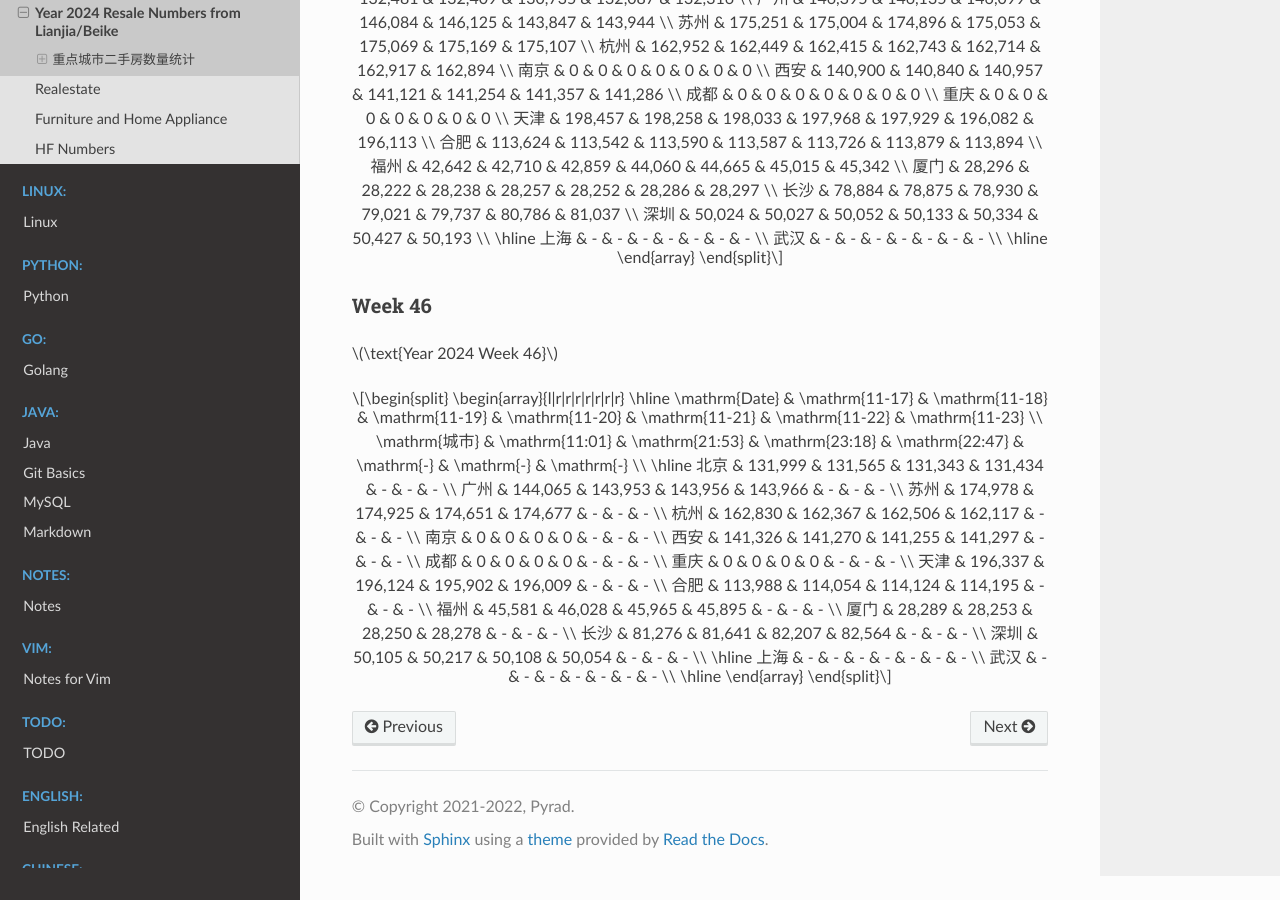
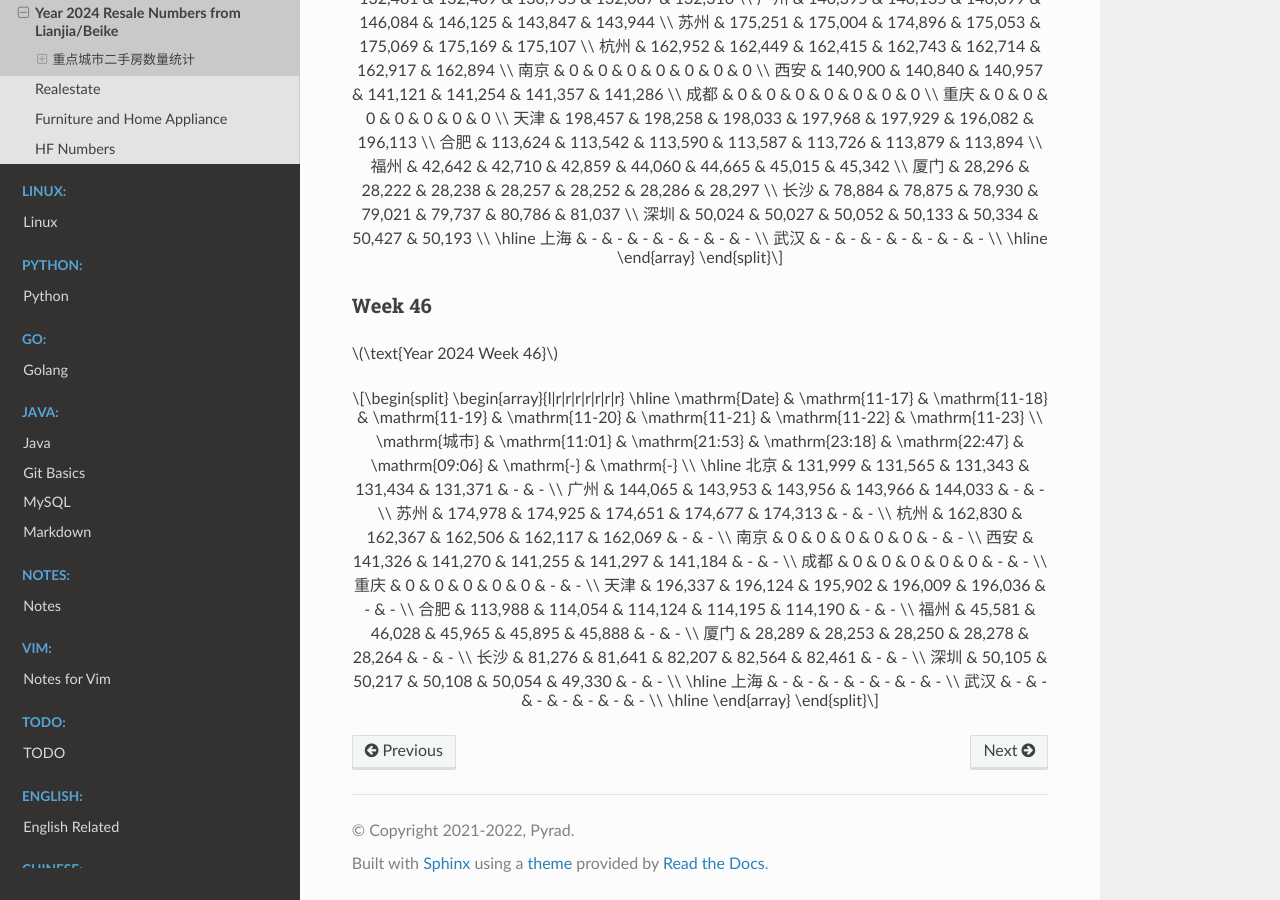
Before and after one commit to Pyrad/pyradnotes, a Sphinx documentation site: the page built from source/RealEstate/resalenumbers2024.md, in a window 1280 px wide and 900 px high, scrolled down 22186 px. Built offline with Sphinx 7.4.7 and the Read the Docs theme 3.1.0, drawn with Linux system fonts in a browser that asks for light colours; pages that are not in the unit, such as notebooks, are missing from menus; a script that is not in the unit is left out.

Commit message:
Realestate Update resale numbers 2024-11-21 09:06

```diff
--- a/source/RealEstate/resalenumbers2024.md
+++ b/source/RealEstate/resalenumbers2024.md
@@ -1483,25 +1483,25 @@
 \begin{array}{l|r|r|r|r|r|r|r}
 \hline
 \mathrm{Date} & \mathrm{11-17} & \mathrm{11-18} & \mathrm{11-19} & \mathrm{11-20} & \mathrm{11-21} & \mathrm{11-22} & \mathrm{11-23} \\
-\mathrm{城市} & \mathrm{11:01} & \mathrm{21:53} & \mathrm{23:18} & \mathrm{22:47} & \mathrm{-} & \mathrm{-} & \mathrm{-} \\
-\hline
-北京 & 131,999 & 131,565 & 131,343 & 131,434 & - & - & - \\
-广州 & 144,065 & 143,953 & 143,956 & 143,966 & - & - & - \\
-苏州 & 174,978 & 174,925 & 174,651 & 174,677 & - & - & - \\
-杭州 & 162,830 & 162,367 & 162,506 & 162,117 & - & - & - \\
-南京 & 0 & 0 & 0 & 0 & - & - & - \\
-西安 & 141,326 & 141,270 & 141,255 & 141,297 & - & - & - \\
-成都 & 0 & 0 & 0 & 0 & - & - & - \\
-重庆 & 0 & 0 & 0 & 0 & - & - & - \\
-天津 & 196,337 & 196,124 & 195,902 & 196,009 & - & - & - \\
-合肥 & 113,988 & 114,054 & 114,124 & 114,195 & - & - & - \\
-福州 & 45,581 & 46,028 & 45,965 & 45,895 & - & - & - \\
-厦门 & 28,289 & 28,253 & 28,250 & 28,278 & - & - & - \\
-长沙 & 81,276 & 81,641 & 82,207 & 82,564 & - & - & - \\
-深圳 & 50,105 & 50,217 & 50,108 & 50,054 & - & - & - \\
-\hline
-上海 & - & - & - & - & - & - & - \\
-武汉 & - & - & - & - & - & - & - \\
-\hline
-\end{array}
-$$
+\mathrm{城市} & \mathrm{11:01} & \mathrm{21:53} & \mathrm{23:18} & \mathrm{22:47} & \mathrm{09:06} & \mathrm{-} & \mathrm{-} \\
+\hline
+北京 & 131,999 & 131,565 & 131,343 & 131,434 & 131,371 & - & - \\
+广州 & 144,065 & 143,953 & 143,956 & 143,966 & 144,033 & - & - \\
+苏州 & 174,978 & 174,925 & 174,651 & 174,677 & 174,313 & - & - \\
+杭州 & 162,830 & 162,367 & 162,506 & 162,117 & 162,069 & - & - \\
+南京 & 0 & 0 & 0 & 0 & 0 & - & - \\
+西安 & 141,326 & 141,270 & 141,255 & 141,297 & 141,184 & - & - \\
+成都 & 0 & 0 & 0 & 0 & 0 & - & - \\
+重庆 & 0 & 0 & 0 & 0 & 0 & - & - \\
+天津 & 196,337 & 196,124 & 195,902 & 196,009 & 196,036 & - & - \\
+合肥 & 113,988 & 114,054 & 114,124 & 114,195 & 114,190 & - & - \\
+福州 & 45,581 & 46,028 & 45,965 & 45,895 & 45,888 & - & - \\
+厦门 & 28,289 & 28,253 & 28,250 & 28,278 & 28,264 & - & - \\
+长沙 & 81,276 & 81,641 & 82,207 & 82,564 & 82,461 & - & - \\
+深圳 & 50,105 & 50,217 & 50,108 & 50,054 & 49,330 & - & - \\
+\hline
+上海 & - & - & - & - & - & - & - \\
+武汉 & - & - & - & - & - & - & - \\
+\hline
+\end{array}
+$$
```
Also changed, not shown: 1 other file.
